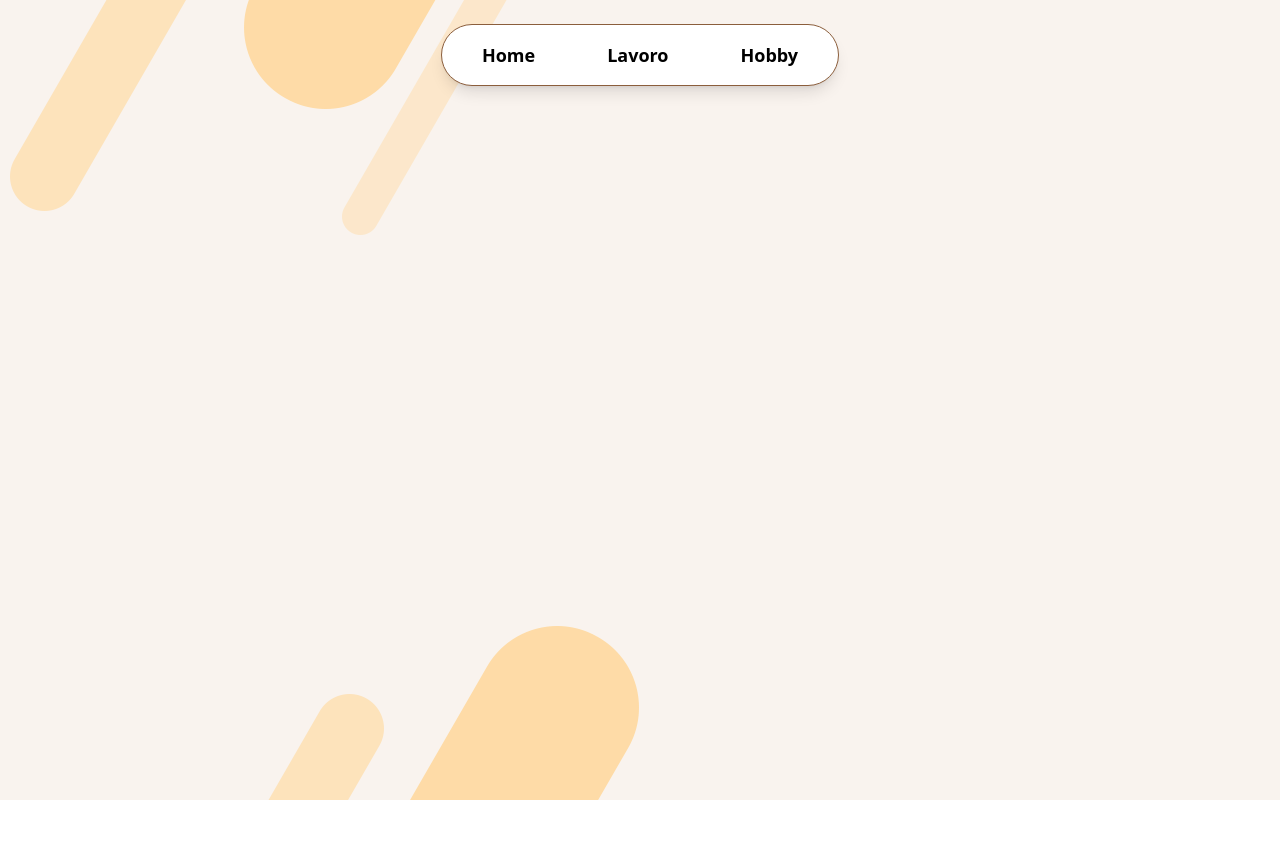
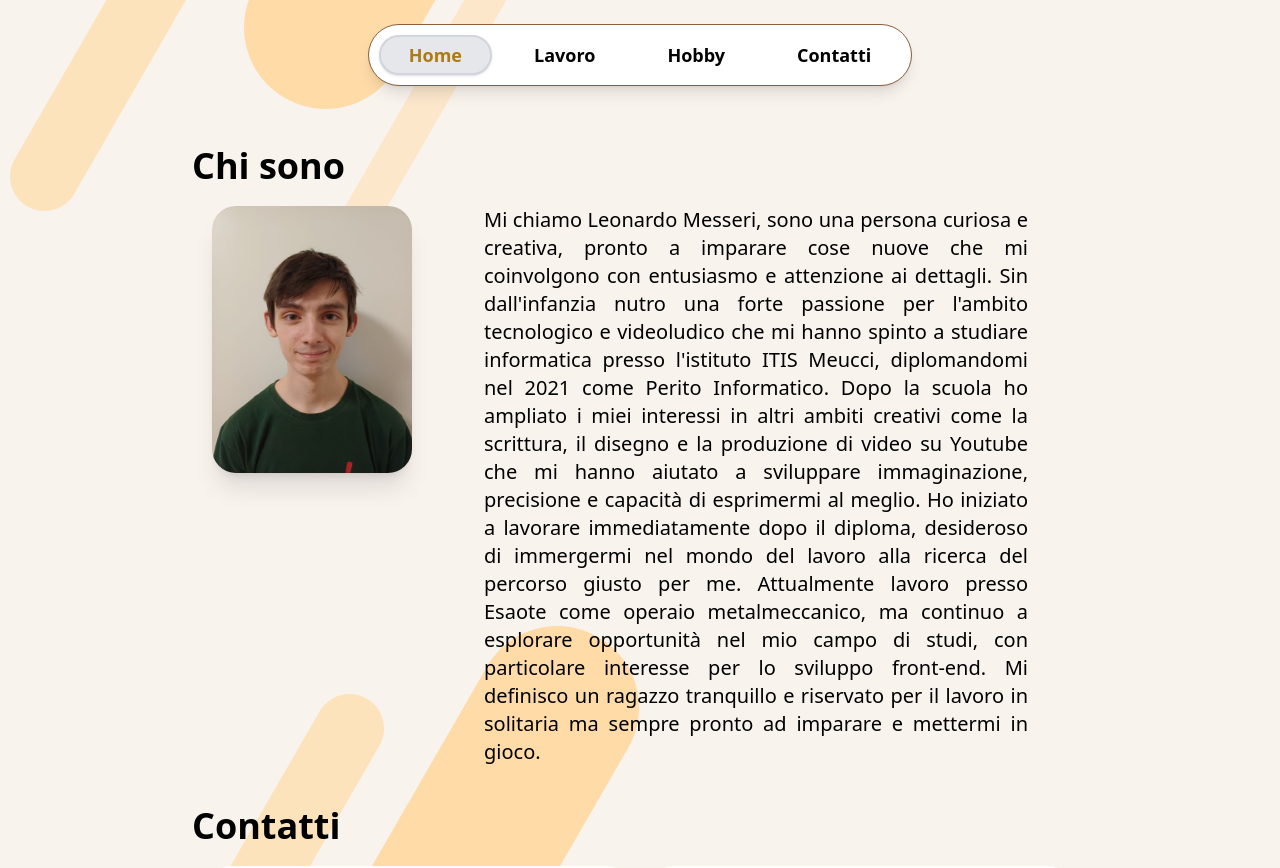
Before and after one commit to Leonardo200213/Portfolio-Personale, a React (Vite) app: page / in a window 1280 px wide. Before the commit this address had no page. Shown: the top 868 px of the page. Before the commit the page ends 800 px from the top, so only its background shows below. Built offline with nearby package versions, Linux system fonts and the light colour scheme.

Commit message:
varie modifiche

```diff
--- a/src/App.tsx
+++ b/src/App.tsx
@@ -5,6 +5,7 @@ import Lavoro from "./pages/Lavoro.tsx"
 
 import { useState, useEffect } from 'react';
 import OfflinePage from './pages/Offline.tsx';
+import Contatti from "./pages/Contatti.tsx";
 
 function App() {
   const [isOnline, setIsOnline] = useState(navigator.onLine);
@@ -31,6 +32,7 @@ function App() {
           <div className="flex flex-col min-h-screen">
             <div className="flex-1">
               <BrowserRouter>
+
                 <div className="relative">
                   {/*
                   reimportare dark, momentaneamente rimosso per spazio
@@ -38,13 +40,15 @@ function App() {
                     <Dark/>
                   </div>*/}
 
-
-                  {/**aggiungere pagina contatti */}
-                  <ul className="flex mx-auto gap-3 mt-6 font-bold text-lg border border-dark-brown bg-white
-                    p-2.5 rounded-full w-fit shadow-lg select-none">
+                  <ul className="flex mx-auto gap-2.5 md:gap-3
+                    font-bold text-md md:text-lg
+                    border border-dark-brown bg-white
+                    p-2.5 mt-6
+                    rounded-full w-full md:w-fit shadow-lg select-none
+                    justify-center">
                     <li>
                       <NavLink
-                        to="/home"
+                        to="/"
                         className={({ isActive }) => isActive ? "nav-link active" : "nav-link"}
                       >
                         Home
@@ -66,23 +70,27 @@ function App() {
                         Hobby
                       </NavLink>
                     </li>
+                    <li>
+                      <NavLink
+                        to="/contatti"
+                        className={({ isActive }) => isActive ? "nav-link active" : "nav-link"}
+                      >
+                        Contatti
+                      </NavLink>
+                    </li>
                   </ul>
                 </div>
 
                 <Routes>
                   {/**collegamenti alle pagine */}
                   <Route path="/hobby" element={<Hobby />} />
-                  <Route path="/home" element={<Home />} />
+                  <Route path="/" element={<Home />} />
                   <Route path="/work" element={<Lavoro />} />
+                  <Route path="/contatti" element={<Contatti />} />
                 </Routes>
               </BrowserRouter>
 
             </div>
-            {/**rivedere div da sistemare
-            <div className="bg-darktheme w-full">
-              Contatti
-            </div>
-            */}
           </div>
         </div>
       ) : (
--- a/src/assets/images/index.ts
+++ b/src/assets/images/index.ts
@@ -14,8 +14,9 @@ import gitbanner from "./githubBanner.png";
 import foto from "./foto.jpg";
 import linkedin from "./linkedin.png";
 import esaote from "./esaoteLogo.png";
+import pdf from "./tl.png";
 
 export const images = {
     witness, knight, portal, talos, jusant, chess, esistenza, ombra, indiekick, indiesedano, classifica, github,
-    gitbanner, foto, linkedin, esaote,
+    gitbanner, foto, linkedin, esaote, pdf,
 };
--- a/src/components/Card.tsx
+++ b/src/components/Card.tsx
@@ -8,8 +8,8 @@ export default function Card({ name, variant, link }: CardProps) {
 
     const variantClass = {
         gameCard: "transition transform duration-200 ease-in-out cursor-pointer hover:scale-105 m-3 w-32 h-30 md:w-35 h-50 block hover:shadow-2xl",
-        bookCard: "transition transform duration-200 ease-in-out cursor-pointer hover:scale-105 m-1 mt-3 w-26 border-0 border-black bg-white h-35 md:w-54 md:h-64 md:m-3 rounded-lg block hover:shadow-xl",
-        videoCard: "transition transform duration-200 ease-in-out cursor-pointer hover:scale-105 m-3 w-55 h-35 md:w-58 md:h-38 md:m-3 block hover:shadow-2xl shadow-black/80",
+        bookCard: "transition transform duration-200 ease-in-out cursor-pointer hover:scale-105 m-1 mt-3 w-40 h-50 border-1 border-black bg-white h-35 md:w-54 md:h-64 md:m-3 rounded-lg block hover:shadow-xl",
+        videoCard: "transition transform duration-200 ease-in-out cursor-pointer hover:scale-105 m-3 w-60 h-35 md:w-58 md:h-38 md:m-3 block hover:shadow-2xl shadow-black/80",
     };
 
 
--- a/src/index.css
+++ b/src/index.css
@@ -8,9 +8,9 @@
 }
 
 /*colore sfondo tendente giallo-celeste*/
-
+/*inserire .valink su app con tailwind*/
 .nav-link {
-  @apply inline-block px-7 py-1 rounded-full border-2 border-transparent;
+  @apply inline-block px-4 py-0.5 md:px-7 md:py-1 rounded-full border-2 border-transparent;
 }
 
 .nav-link.active {
--- /dev/null
+++ b/src/pages/Contatti.tsx
@@ -0,0 +1,15 @@
+export default function Contatti() {
+    return(
+        <>
+            <div className="max-w-4xl mx-auto mt-15">
+                <h1 className="text-4xl font-bold ml-10 md:ml-0">Contatti</h1>
+                <h1 className="m-5 ml-13 md:ml-5 mr-15 max-w-sm md:max-w-5xl text-xl">
+                    Indirizzo: Via Pisana 161
+                    Cellulare: +39 3393592635
+                    Email: leomesseri98@gmail.com
+                </h1>
+
+            </div>
+        </>
+    );
+}
--- a/src/pages/Hobby.tsx
+++ b/src/pages/Hobby.tsx
@@ -36,7 +36,7 @@ export default function Hobby() {
                 <h1 className="text-3xl font-semibold mt-5">
                     I miei preferiti
                 </h1>
-                <div className="flex flex-wrap gap-0 items-start">
+                <div className="flex flex-wrap gap-0 items-start justify-center md:justify-start">
                     {videogames.map((c, i) => (
                         <Card
                             key={i}
@@ -50,13 +50,13 @@ export default function Hobby() {
                 <h1 className="text-4xl font-bold text-right">
                     Scrittura
                 </h1>
-                <p className="mr-3 mt-3 ml-15 text-right max-w-sm md:max-w-xl text-xl">
+                <p className="mr-3 mt-3 ml-15 text-justify max-w-sm md:max-w-xl text-xl">
                     I videogiochi sono il mio passatempo preferito fin da piccolo. Adoro i titoli di (quasi) ogni genere ma con particolare interesse verso quelli puzzle e gameplay interessanti e avvincenti.
                 </p>
                 <h1 className="text-3xl font-semibold mt-5">
                     I miei racconti
                 </h1>
-                <div className="flex gap-0 md:gap-5">
+                <div className="flex flex-wrap gap-1 md:gap-5 justify-center md:justify-start">
                     {novels.map((c, i) => (
                         <Card key={i} name={c.novelName} variant="bookCard"/>
                     ))}
@@ -73,7 +73,7 @@ export default function Hobby() {
             <h1 className="text-3xl font-semibold mt-5">
                 I miei video
             </h1>
-            <div className="flex md:gap-3">
+            <div className="flex flex-wrap md:gap-3 items-start justify-center md:justify-start">
                 {video.map((c, i) => (
                     <Card key={i} name={c.videoName} variant="videoCard"/>
                 ))}
--- a/src/pages/Home.tsx
+++ b/src/pages/Home.tsx
@@ -18,7 +18,7 @@ export default function Home() {
             subtitle: "Lorem ipsum dolor",
         },
         {
-            iconImg: images.linkedin,
+            iconImg: images.pdf,
             link: "ciao",
             title: "Curriculum ",
             subtitle: "Lorem ipsum dolor",
@@ -37,9 +37,15 @@ export default function Home() {
                 <h1 className="text-4xl font-bold ml-10 md:ml-0">Chi sono</h1>
                 <div className="flex flex-col justify-center items-center md:flex-row md:items-start">
                     <img src={foto} className="rounded-3xl w-50 m-5 shadow-xl"/>
-                    <h1 className="m-5 ml-13 mr-15 max-w-sm md:max-w-xl text-xl">
-                        Mi sono diplomato presso ITIS Meucci nel 2021.
-                        Sin dall' infanzia una forte passione videoludica e per le nuove tecnologie mi porta avanti. Mi definisco un ragazzo tranquillo e riservato per il lavoro in solitaria ma sempre pronto ad imparare e mettermi in gioco.
+                    <h1 className="m-5 ml-13 mr-15 max-w-sm md:max-w-xl text-xl text-justify">
+                        Mi chiamo Leonardo Messeri, sono una persona curiosa e creativa, pronto a imparare cose nuove che mi coinvolgono con entusiasmo e attenzione ai dettagli.
+                        Sin dall'infanzia nutro una forte passione per l'ambito tecnologico e videoludico che mi hanno spinto a studiare informatica presso l'istituto ITIS Meucci, diplomandomi nel 2021 come Perito Informatico.
+                        Dopo la scuola ho ampliato i miei interessi in altri ambiti creativi come la scrittura, il disegno e la produzione di video su Youtube che mi hanno aiutato a sviluppare
+                        immaginazione, precisione e capacità di esprimermi al meglio.
+                        Ho iniziato a lavorare immediatamente dopo il diploma, desideroso di immergermi nel mondo del lavoro alla ricerca del percorso giusto per me. Attualmente lavoro presso Esaote come operaio metalmeccanico,
+                        ma continuo a esplorare opportunità nel mio campo di studi, con particolare interesse per lo sviluppo front-end.
+
+                        Mi definisco un ragazzo tranquillo e riservato per il lavoro in solitaria ma sempre pronto ad imparare e mettermi in gioco.
                     </h1>
                 </div>
             </div>
--- a/src/pages/Lavoro.tsx
+++ b/src/pages/Lavoro.tsx
@@ -11,7 +11,7 @@ export default function Lavoro(){
                         <img src={images.esaote} className="w-120"/>
                     </h1>
                 </div>
-                    <h1>
+                    <h1 className="m-5 ml-13 md:ml-5 mr-15 max-w-sm md:max-w-5xl text-xl">
                         Lavoro presso esote dove ho imparato il lavoro manuale ...
                     </h1>
                     <h1>
```
Also changed, not shown: src/assets/images/tl.png (added).
